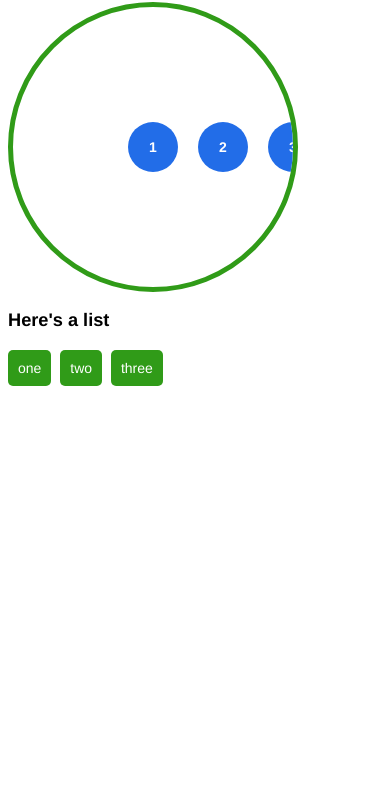
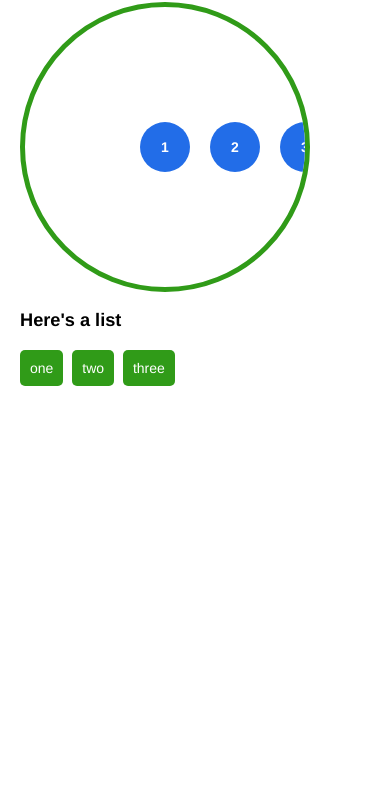
Before and after one commit to ander-vieira/gulp-demos, a website: page demo3/src/index.html in a window 390 px wide. Shown: the part 50-843 px from the top of the page. Drawn offline with nearby package versions, Linux system fonts and the light colour scheme; files that its build step writes are made by us from their sources.

Commit message:
Added responsive to demo 3

```diff
--- a/demo3/src/index.html
+++ b/demo3/src/index.html
@@ -7,6 +7,7 @@
     <link rel="stylesheet" href="css/app.css" />
   </head>
   <body>
+    <div class="width-container">
       <h1>Gulp Demo 3</h1>
 
       <div class="scroll-container">
@@ -31,6 +32,7 @@
 
         <ul class="list"></ul>
       </div>
+    </div>
 
     <script src="js/app.js"></script>
   </body>
--- a/demo3/src/sass/app.scss
+++ b/demo3/src/sass/app.scss
@@ -3,9 +3,20 @@
 body {
   font-family: Helvetica, sans-serif;
   font-size: 14px;
+  margin: 0;
 
   @media(min-width: $page-width) {
     font-size: 16px;
+  }
+}
+
+.width-container {
+  max-width: $page-width;
+  margin-left: auto;
+  margin-right: auto;
+
+  @media(max-width: $page-width) {
+    padding: 0 $page-padding;
   }
 }
 
@@ -16,6 +27,11 @@ a {
   &:hover, &:focus, &:active {
     color: $color-primary-hover;
   }
+}
+
+p, ul {
+  margin-top: 0;
+  margin-bottom: 15px;
 }
 
 @for $i from 1 through 6 {
--- a/demo3/src/sass/list.scss
+++ b/demo3/src/sass/list.scss
@@ -1,5 +1,7 @@
 .list-container {
   .list-buttons {
+    margin-bottom: 15px;
+
     a {
       display: inline-block;
       margin-right: 5px;
--- a/demo3/src/sass/scroll.scss
+++ b/demo3/src/sass/scroll.scss
@@ -8,16 +8,24 @@ $scroll-full-height: $scroll-height+2*$scroll-padding;
   border: 5px solid $color-primary;
   border-radius: 50%;
   width: $elements-shown*$scroll-full-height;
-  height: $elements-shown*$scroll-full-height;
+  max-width: 100%;
   overflow-x: hidden;
   position: relative;
+
+  &:before {
+    content: '';
+    display: block;
+    padding-top: 100%;
+  }
 
   .scroll {
     display: flex;
     align-items: center;
     position: absolute;
+    top: 0;
+    left: 0;
     height: 100%;
-    margin-left: (($elements-shown - 1)/2)*$scroll-full-height;
+    margin-left: calc(50% - #{$scroll-full-height/2});
 
     .scroll-element {
       background-color: $color-secondary;
```
Lines whose indentation alone changed are shown as unchanged.
